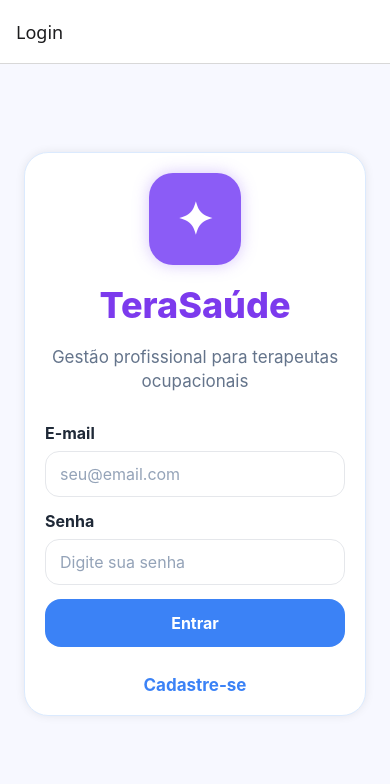
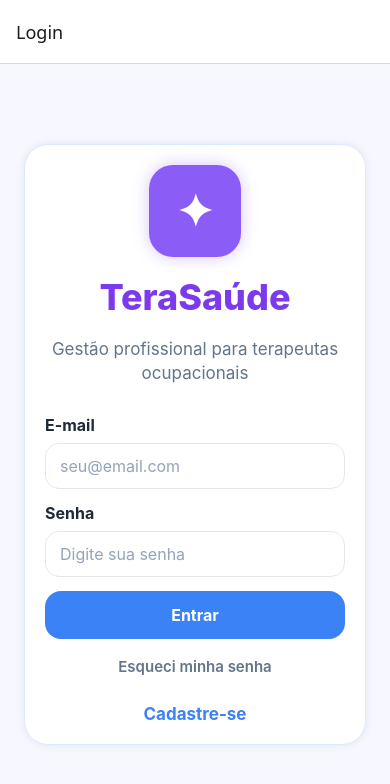
Before and after one commit to rsoliveeira/tera-saude, a React Native app in the folder frontend/: screen /Login in a window 390 px wide. Shown: the top 784 px of the page. Built offline with nearby package versions, Linux system fonts and the light colour scheme; no server answers.

Commit message:
Adiciona suporte web e recuperacao de senha

```diff
--- a/frontend/package.json
+++ b/frontend/package.json
@@ -18,9 +18,11 @@
     "expo-linear-gradient": "~15.0.8",
     "expo-status-bar": "~3.0.9",
     "react": "19.1.0",
+    "react-dom": "19.1.0",
     "react-native": "0.81.5",
     "react-native-safe-area-context": "~5.6.0",
-    "react-native-screens": "~4.16.0"
+    "react-native-screens": "~4.16.0",
+    "react-native-web": "^0.21.0"
   },
   "devDependencies": {
     "@types/react": "~19.1.0",
--- a/frontend/src/screens/LoginScreen.tsx
+++ b/frontend/src/screens/LoginScreen.tsx
@@ -33,6 +33,13 @@ export default function LoginScreen({ navigation }: Props) {
     } catch (error) {
       Alert.alert("Erro", tratarErro(error));
     }
+  };
+
+  const handleEsqueciSenha = () => {
+    Alert.alert(
+      "Recuperação de senha",
+      "Funcionalidade prevista para uma próxima versão do TeraSaúde.",
+    );
   };
 
   return (
@@ -83,6 +90,12 @@ export default function LoginScreen({ navigation }: Props) {
                 </View>
 
                 <Botao titulo="Entrar" onPress={handleLogin} />
+
+                <Pressable onPress={handleEsqueciSenha}>
+                  <Text style={styles.linkEsqueciSenha}>
+                    Esqueci minha senha
+                  </Text>
+                </Pressable>
               </View>
 
               <Pressable onPress={() => navigation.navigate("Cadastro")}>
@@ -94,7 +107,6 @@ export default function LoginScreen({ navigation }: Props) {
       </ScrollView>
     </KeyboardAvoidingView>
   );
-
 }
 
 const styles = StyleSheet.create({
@@ -108,7 +120,6 @@ const styles = StyleSheet.create({
     paddingTop: 80,
     paddingBottom: 120,
   },
-
   wrapper: {
     flex: 1,
     justifyContent: "center",
@@ -158,6 +169,13 @@ const styles = StyleSheet.create({
     fontWeight: "700",
     color: "#1f2937",
   },
+  linkEsqueciSenha: {
+    marginTop: 4,
+    fontSize: 15,
+    color: "#64748b",
+    fontWeight: "600",
+    textAlign: "center",
+  },
   linkCadastro: {
     marginTop: 10,
     fontSize: 17,
```
Also changed, not shown: 1 other file (tests, documents, lock files or other folders).
